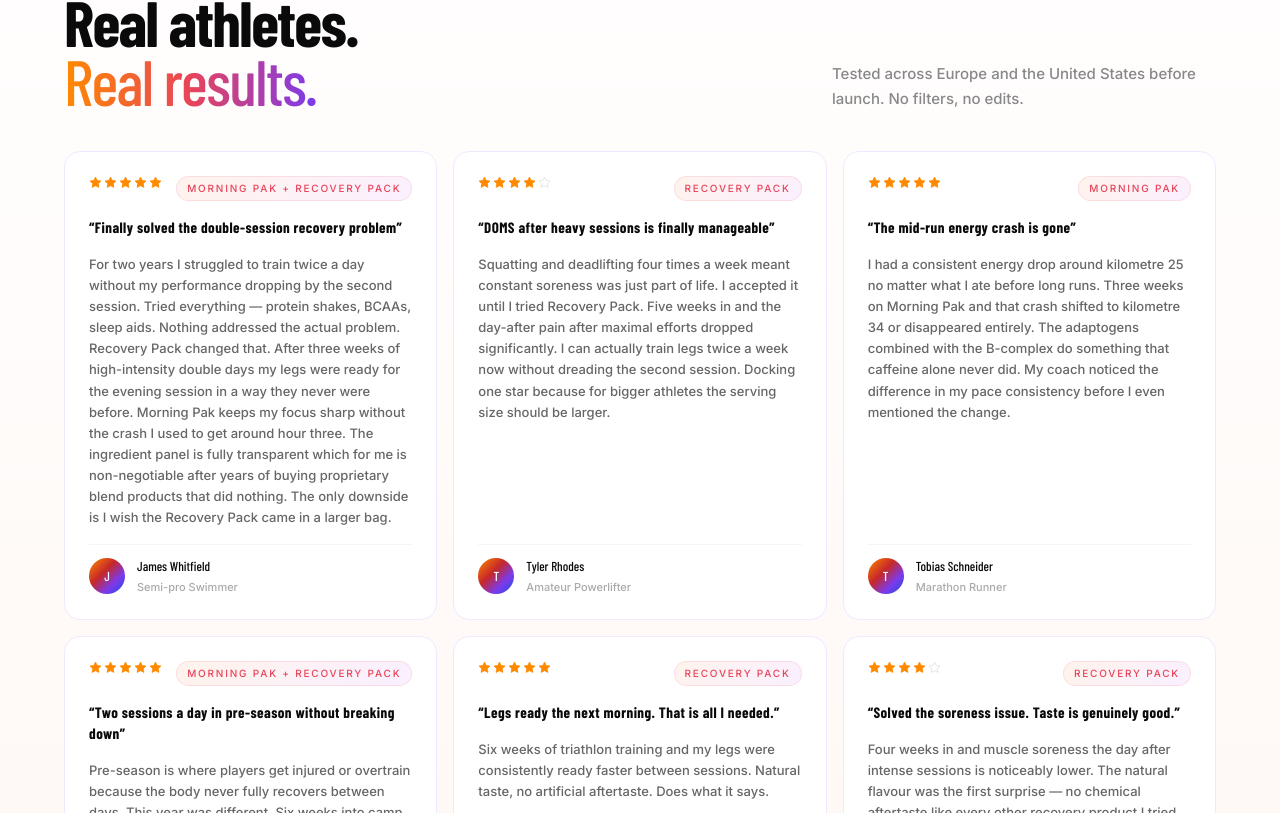
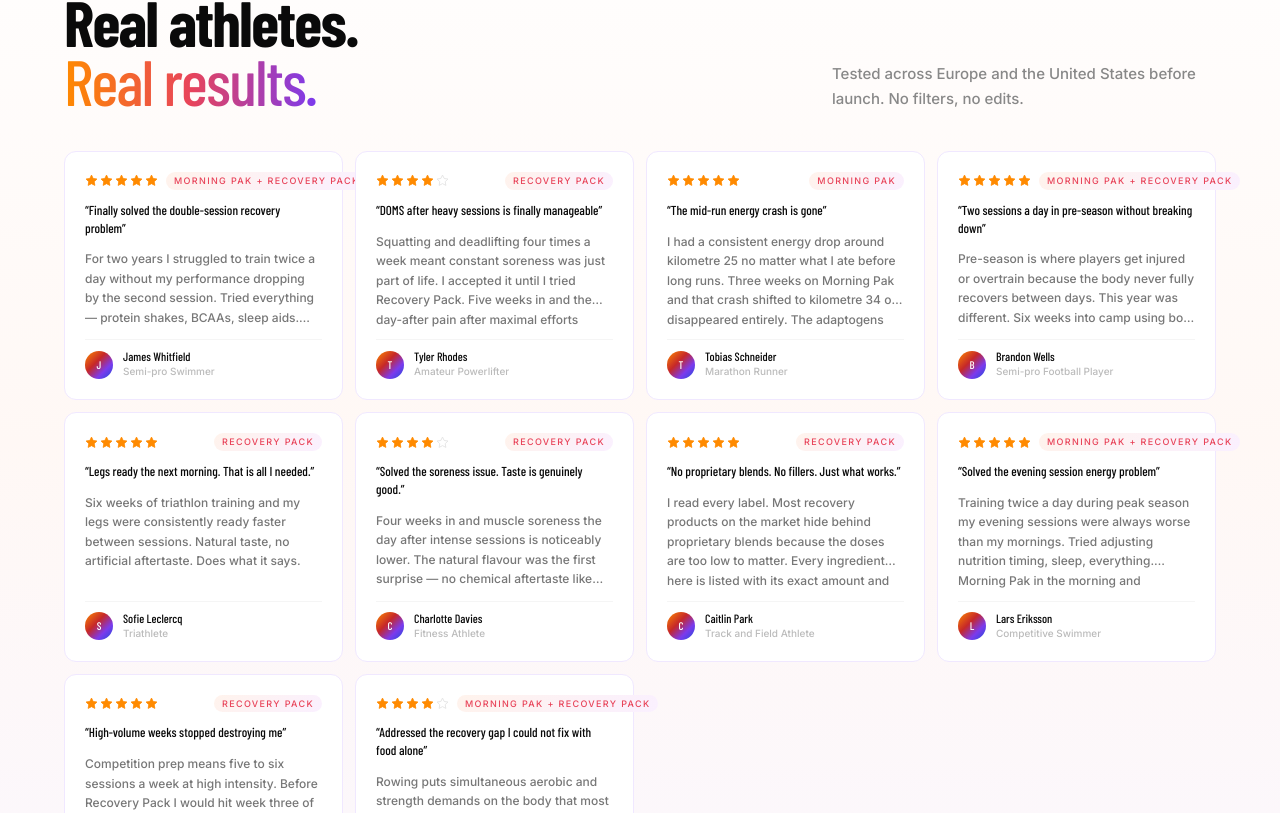
Before and after one commit to Sandu2006a/LIFECODE, a Next.js app in the folder web/: page / in a window 1280 px wide. Shown: the part 947-1760 px from the top of the page. Built offline with nearby package versions, Linux system fonts and the light colour scheme; no server answers.

Commit message:
fix: smaller compact review cards, 4 columns, line clamp

```diff
--- a/web/components/ReviewsSection.jsx
+++ b/web/components/ReviewsSection.jsx
@@ -107,28 +107,31 @@
 
 function ReviewCard({ review }) {
   return (
-    <div className="review-card opacity-0 flex flex-col gap-4 rounded-2xl p-6 bg-white border border-[#f0e8ff] hover:shadow-lg transition-all duration-300 hover:-translate-y-0.5">
-      <div className="flex items-start justify-between gap-2 flex-wrap">
+    <div className="review-card opacity-0 flex flex-col gap-3 rounded-xl p-5 bg-white border border-[#f0e8ff] hover:shadow-md hover:border-[#e8d5ff] transition-all duration-300 hover:-translate-y-0.5">
+      <div className="flex items-center justify-between gap-2">
         <Stars rating={review.rating} />
-        <span className="font-body text-[10px] tracking-[0.18em] uppercase px-2.5 py-1 rounded-full flex-shrink-0"
-          style={{ background: 'linear-gradient(135deg, #FFF3EC, #FAF0FF)', color: '#E8445A', border: '1px solid rgba(232,68,90,0.12)' }}>
+        <span className="font-body text-[9px] tracking-[0.15em] uppercase px-2 py-0.5 rounded-full flex-shrink-0 font-600"
+          style={{ background: 'linear-gradient(135deg, #FFF3EC, #FAF0FF)', color: '#E8445A' }}>
           {review.product}
         </span>
       </div>
-      <h3 className="font-sans font-700 text-[#0a0a0a] text-[15px] leading-snug">
+
+      <p className="font-sans font-700 text-[#0a0a0a] text-[13px] leading-snug">
         &ldquo;{review.headline}&rdquo;
-      </h3>
-      <p className="font-body font-300 text-[#666] text-[13px] leading-relaxed flex-1">
+      </p>
+
+      <p className="font-body text-[12px] text-[#777] leading-relaxed flex-1 line-clamp-4">
         {review.body}
       </p>
-      <div className="flex items-center gap-3 pt-3 border-t border-[#f5f5f5]">
-        <div className="w-9 h-9 rounded-full flex items-center justify-center text-white font-sans font-700 text-[13px] flex-shrink-0"
+
+      <div className="flex items-center gap-2.5 pt-2.5 border-t border-[#f5f5f5]">
+        <div className="w-7 h-7 rounded-full flex items-center justify-center text-white font-sans font-700 text-[11px] flex-shrink-0"
           style={{ background: BOX_G }}>
           {review.name.charAt(0)}
         </div>
         <div>
-          <p className="font-sans font-700 text-[#0a0a0a] text-[13px]">{review.name}</p>
-          <p className="font-body text-[11px] text-[#aaa] mt-0.5">{review.role}</p>
+          <p className="font-sans font-700 text-[#0a0a0a] text-[12px] leading-none">{review.name}</p>
+          <p className="font-body text-[10px] text-[#bbb] mt-0.5">{review.role}</p>
         </div>
       </div>
     </div>
@@ -192,7 +195,7 @@
           </p>
         </div>
 
-        <div className="reviews-grid grid grid-cols-1 sm:grid-cols-2 lg:grid-cols-3 gap-4">
+        <div className="reviews-grid grid grid-cols-1 sm:grid-cols-2 lg:grid-cols-4 gap-3">
           {REVIEWS.map((r) => (
             <ReviewCard key={r.name} review={r} />
           ))}
```
